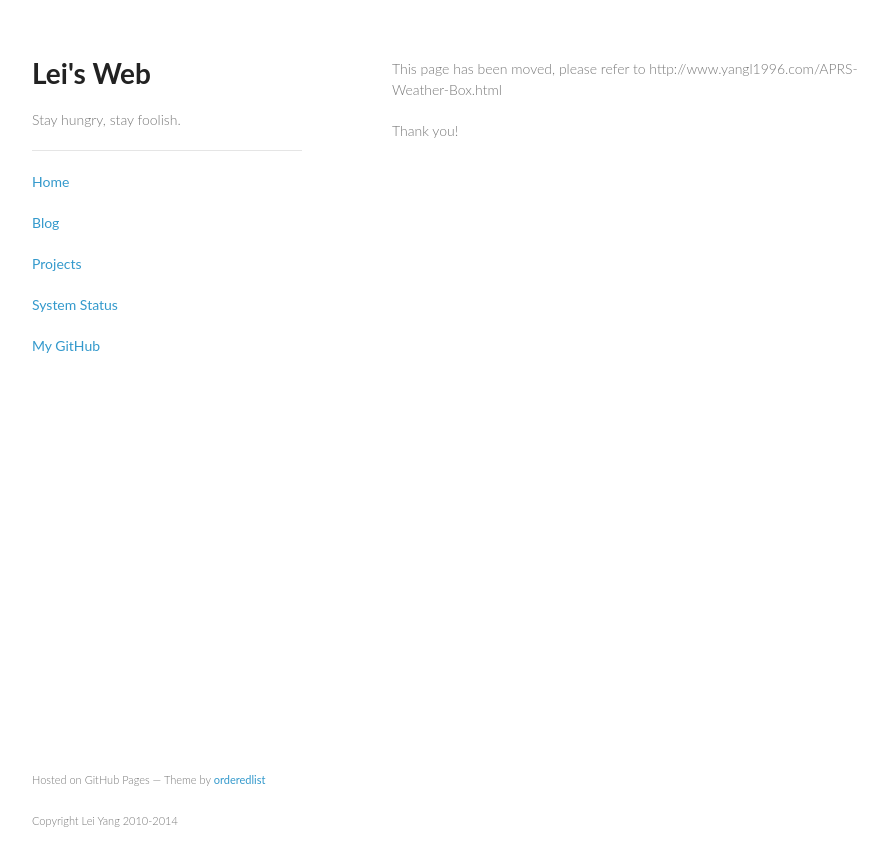
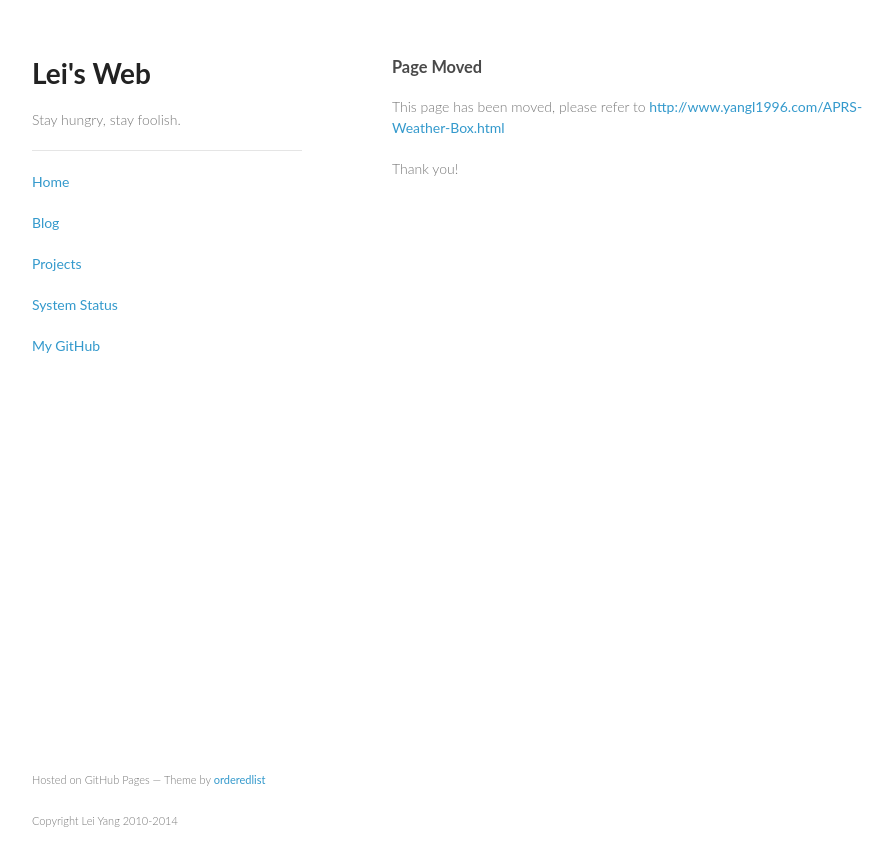
Before and after one commit to yangl1996/homepage, a Jekyll site: the page built from aprswxbox.html, in a window 1280 px wide. Shown: the top 866 px of the page, without its empty margins (178-1070 px from the left). Built offline with Jekyll 4.4.1, drawn with Linux system fonts in a browser that asks for light colours; some web fonts are replaced.

Commit message:
Update aprswxbox.html

```diff
--- a/aprswxbox.html
+++ b/aprswxbox.html
@@ -2,8 +2,10 @@
 layout: minimal_default
 title: Page moved
 ---
+<h3>Page Moved</h3>
+
 <p>
-This page has been moved, please refer to <a href = "http://www.yangl1996.com/APRS-Weather-Box.html"></a>http://www.yangl1996.com/APRS-Weather-Box.html</a>
+This page has been moved, please refer to <a href = "http://www.yangl1996.com/APRS-Weather-Box.html">http://www.yangl1996.com/APRS-Weather-Box.html</a>
 </p>
 
 <p>
```
